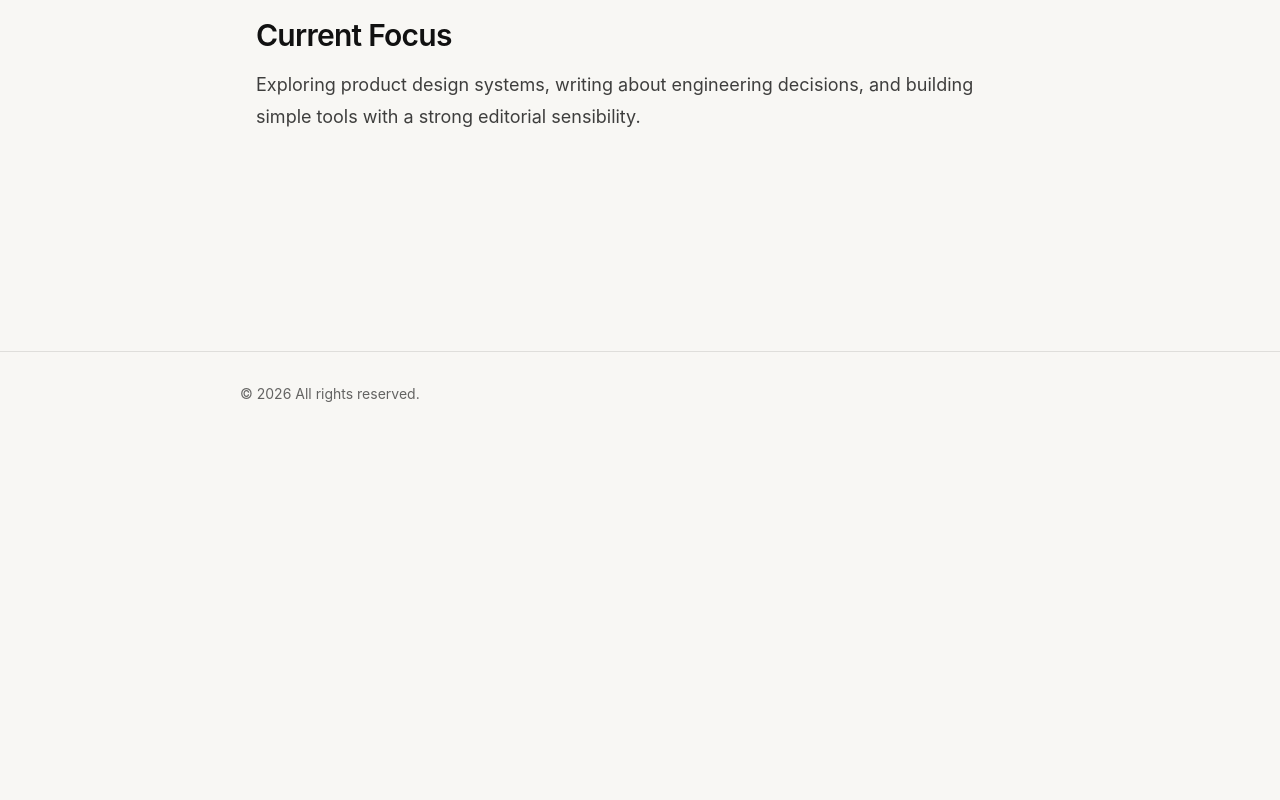
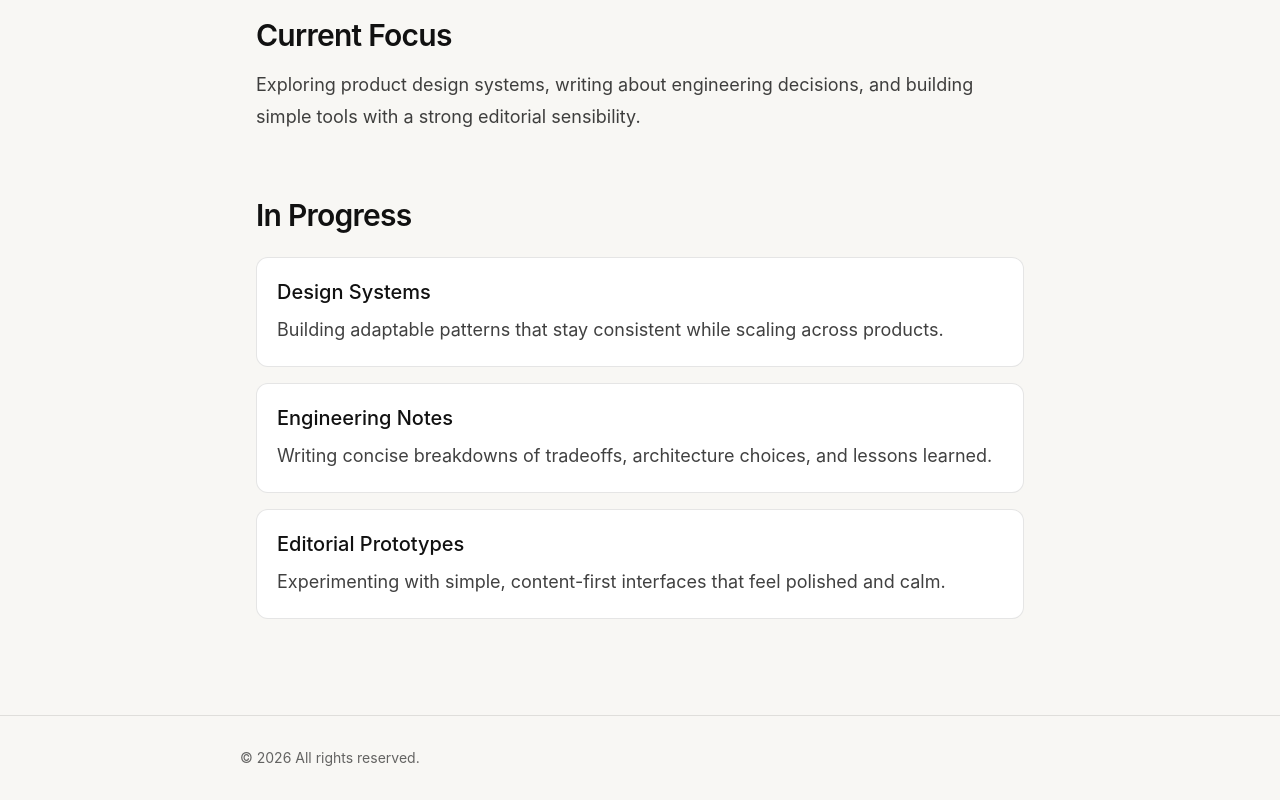
Before and after one commit to Amal-Makwana/amalmakwana, a Next.js app in the folder my-site/: page / in a window 1280 px wide. Shown: the part 364-1164 px from the top of the page. Before the commit the page ends 800 px from the top, so only its background shows below. Built offline with nearby package versions, Linux system fonts and the light colour scheme.

Commit message:
Add reusable scroll reveal and staggered section animations

```diff
--- /dev/null
+++ b/my-site/app/components/reveal.jsx
@@ -0,0 +1,68 @@
+"use client";
+
+import { motion } from "framer-motion";
+
+const defaultTransition = {
+  duration: 0.55,
+  ease: [0.22, 1, 0.36, 1],
+};
+
+export function Reveal({
+  as = "div",
+  children,
+  className,
+  delay = 0,
+  y = 20,
+  amount = 0.2,
+}) {
+  const Component = motion[as] ?? motion.div;
+
+  return (
+    <Component
+      className={className}
+      initial={{ opacity: 0, y }}
+      whileInView={{ opacity: 1, y: 0 }}
+      viewport={{ once: true, amount }}
+      transition={{ ...defaultTransition, delay }}
+    >
+      {children}
+    </Component>
+  );
+}
+
+const staggerParent = {
+  hidden: {},
+  visible: {
+    transition: {
+      staggerChildren: 0.12,
+      delayChildren: 0.08,
+    },
+  },
+};
+
+const staggerItem = {
+  hidden: { opacity: 0, y: 20 },
+  visible: {
+    opacity: 1,
+    y: 0,
+    transition: defaultTransition,
+  },
+};
+
+export function StaggerList({ items, className, renderItem }) {
+  return (
+    <motion.ul
+      className={className}
+      variants={staggerParent}
+      initial="hidden"
+      whileInView="visible"
+      viewport={{ once: true, amount: 0.2 }}
+    >
+      {items.map((item) => (
+        <motion.li key={item.title} variants={staggerItem}>
+          {renderItem(item)}
+        </motion.li>
+      ))}
+    </motion.ul>
+  );
+}
--- a/my-site/app/page.jsx
+++ b/my-site/app/page.jsx
@@ -1,21 +1,54 @@
+"use client";
+
+import { Reveal, StaggerList } from "@/app/components/reveal";
+
+const focusAreas = [
+  {
+    title: "Design Systems",
+    description: "Building adaptable patterns that stay consistent while scaling across products.",
+  },
+  {
+    title: "Engineering Notes",
+    description: "Writing concise breakdowns of tradeoffs, architecture choices, and lessons learned.",
+  },
+  {
+    title: "Editorial Prototypes",
+    description: "Experimenting with simple, content-first interfaces that feel polished and calm.",
+  },
+];
+
 export default function HomePage() {
   return (
     <div className="editorial">
-      <section className="space-y-6">
+      <Reveal as="section" className="space-y-6">
         <h1>Hello, I&apos;m Amal Makwana.</h1>
         <p>
           I design and build thoughtful digital experiences. This space is where I share current
           work, writing, and ideas in progress.
         </p>
-      </section>
+      </Reveal>
 
-      <section className="space-y-4">
+      <Reveal as="section" className="space-y-4" delay={0.08}>
         <h2>Current Focus</h2>
         <p>
           Exploring product design systems, writing about engineering decisions, and building
           simple tools with a strong editorial sensibility.
         </p>
-      </section>
+      </Reveal>
+
+      <Reveal as="section" className="space-y-6" delay={0.12}>
+        <h2>In Progress</h2>
+        <StaggerList
+          items={focusAreas}
+          className="grid gap-4"
+          renderItem={(item) => (
+            <article className="rounded-xl border border-black/10 bg-white p-5">
+              <h3 className="text-xl font-medium">{item.title}</h3>
+              <p className="mt-2 text-base leading-7 text-black/70">{item.description}</p>
+            </article>
+          )}
+        />
+      </Reveal>
     </div>
   );
 }
```
Also changed, not shown: my-site/jest.setup.js (+22 -4 lines).
